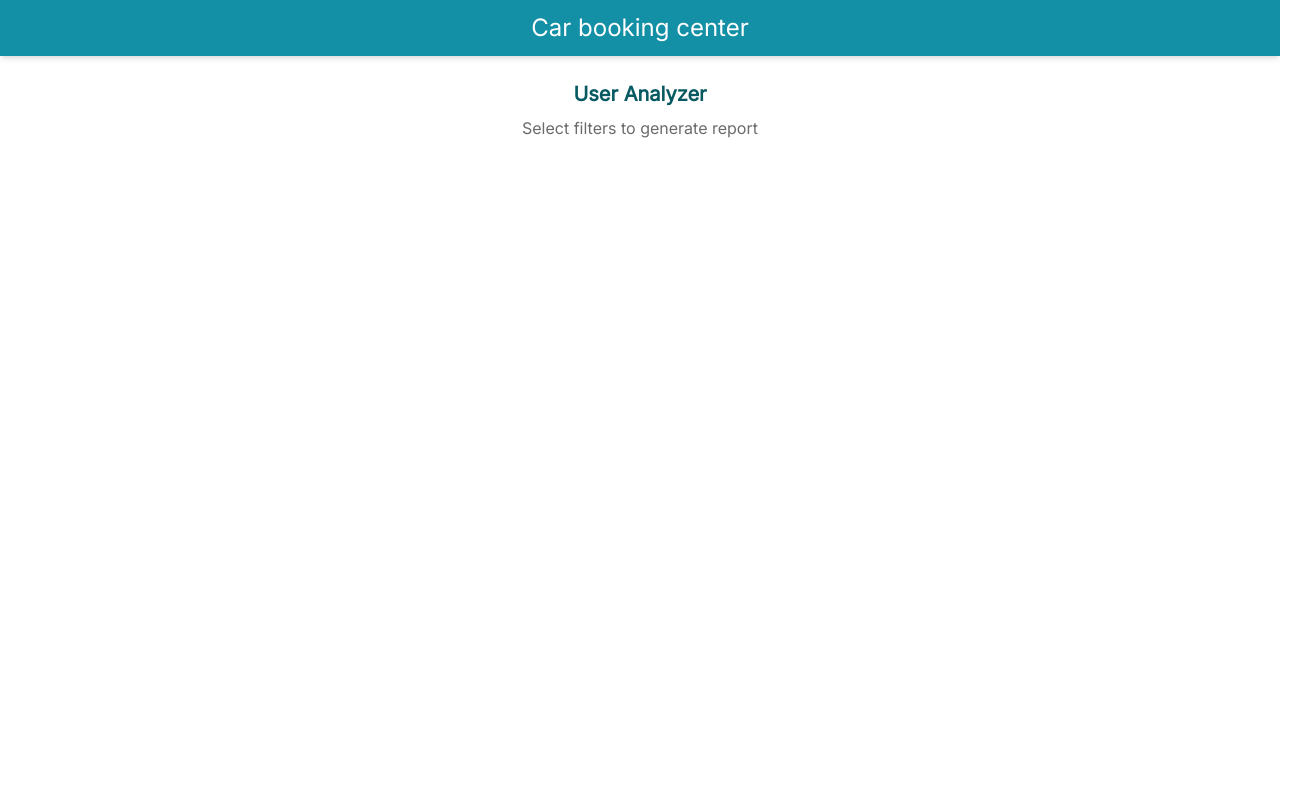
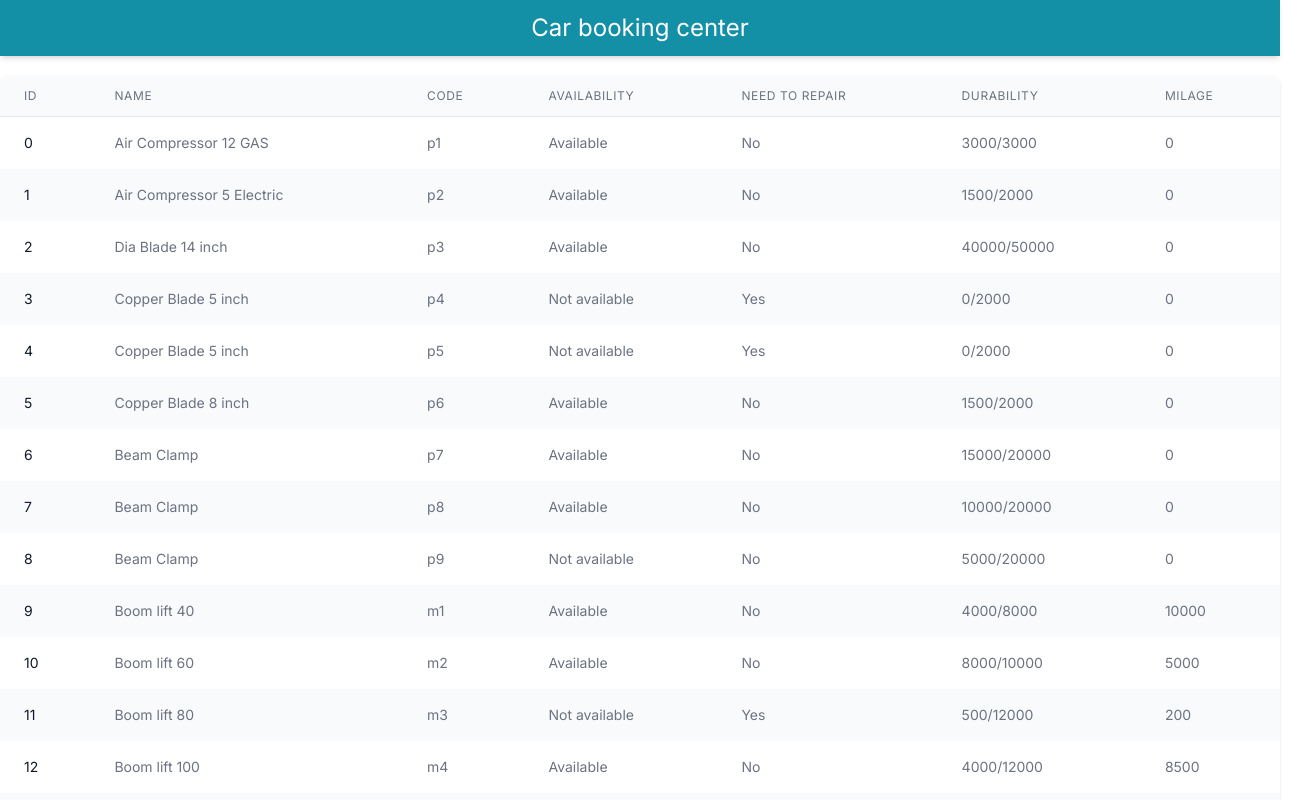
Before and after one commit to monzoor/lineref, a React (Create React App) app: page / in a window 1280 px wide. Shown: the top 800 px of the page, 1312 px wide, since content can reach past the window. Built offline with nearby package versions, Linux system fonts and the light colour scheme.

Commit message:
Create data table

```diff
--- a/src/constants/pages.ts
+++ b/src/constants/pages.ts
@@ -1,6 +1,5 @@
 export const PAGES = {
   HOME: '/',
-
   ERROR: '/500',
   NOT_FOUND: '/404',
 };
--- a/src/containers/Home/index.tsx
+++ b/src/containers/Home/index.tsx
@@ -1,15 +1,121 @@
 import { Page } from '@components';
+import { LS_KEYS } from '@constants';
+import { getLSValue } from '@utils/storage';
+import { FC, useEffect, useState } from 'react';
 
-const Home = () => {
+const Home: FC = () => {
+  const [carList, setCarList] = useState([]);
+
+  useEffect(() => {
+    const data = getLSValue(LS_KEYS.USER_DATA);
+
+    setCarList(data);
+  }, []);
+
   return (
     <Page>
-      <div className="home mt-6">
-        <p className="text-center text-xl font-bold text-secondary mb-2">
-          User Analyzer
-        </p>
-        <p className="text-center text-gray-dark">
-          Select filters to generate report
-        </p>
+      <div className="container mx-auto mt-5">
+        <div className="flex flex-col">
+          <div className="-my-2 overflow-x-auto sm:-mx-6 lg:-mx-8">
+            <div className="py-2 align-middle inline-block min-w-full sm:px-6 lg:px-8">
+              <div className="shadow overflow-hidden border-b border-gray-200 sm:rounded-lg">
+                <table className="min-w-full divide-y divide-gray-200">
+                  <thead className="bg-gray-50">
+                    <tr>
+                      <th
+                        scope="col"
+                        className="px-6 py-3 text-left text-xs font-medium text-gray-500 uppercase tracking-wider"
+                      >
+                        ID
+                      </th>
+                      <th
+                        scope="col"
+                        className="px-6 py-3 text-left text-xs font-medium text-gray-500 uppercase tracking-wider"
+                      >
+                        Name
+                      </th>
+                      <th
+                        scope="col"
+                        className="px-6 py-3 text-left text-xs font-medium text-gray-500 uppercase tracking-wider"
+                      >
+                        Code
+                      </th>
+                      <th
+                        scope="col"
+                        className="px-6 py-3 text-left text-xs font-medium text-gray-500 uppercase tracking-wider"
+                      >
+                        Availability
+                      </th>
+                      <th
+                        scope="col"
+                        className="px-6 py-3 text-left text-xs font-medium text-gray-500 uppercase tracking-wider"
+                      >
+                        Need to repair
+                      </th>
+                      <th
+                        scope="col"
+                        className="px-6 py-3 text-left text-xs font-medium text-gray-500 uppercase tracking-wider"
+                      >
+                        Durability
+                      </th>
+                      <th
+                        scope="col"
+                        className="px-6 py-3 text-left text-xs font-medium text-gray-500 uppercase tracking-wider"
+                      >
+                        Milage
+                      </th>
+                    </tr>
+                  </thead>
+                  <tbody>
+                    {carList.map(
+                      (
+                        {
+                          name,
+                          code,
+                          availability,
+                          needing_repair,
+                          durability,
+                          max_durability,
+                          mileage,
+                        },
+                        index,
+                      ) => (
+                        <tr
+                          key={index}
+                          className={
+                            index % 2 === 0 ? 'bg-white' : 'bg-gray-50'
+                          }
+                        >
+                          <td className="px-6 py-4 whitespace-nowrap text-sm font-medium text-gray-900">
+                            {index}
+                          </td>
+                          <td className="px-6 py-4 whitespace-nowrap text-sm text-gray-500">
+                            {name}
+                          </td>
+                          <td className="px-6 py-4 whitespace-nowrap text-sm text-gray-500">
+                            {code}
+                          </td>
+                          <td className="px-6 py-4 whitespace-nowrap text-sm text-gray-500">
+                            {availability ? 'Available' : 'Not available'}
+                          </td>
+                          <td className="px-6 py-4 whitespace-nowrap text-sm text-gray-500">
+                            {needing_repair ? 'Yes' : 'No'}
+                          </td>
+                          <td className="px-6 py-4 whitespace-nowrap text-sm text-gray-500">
+                            {durability}/{max_durability}
+                          </td>
+                          <td className="px-6 py-4 whitespace-nowrap text-sm text-gray-500">
+                            {mileage ? mileage : 0}
+                          </td>
+                        </tr>
+                      ),
+                    )}
+                  </tbody>
+                </table>
+              </div>
+            </div>
+          </div>
+        </div>
       </div>
     </Page>
   );
--- a/src/utils/index.ts
+++ b/src/utils/index.ts
@@ -1,5 +1,2 @@
-import dayjs from 'dayjs';
-import { FIELDS } from '@constants/fields';
-
 export const getAssetUrl = (name: string) =>
   `${process.env.PUBLIC_URL}/assets/${name}`;
```
